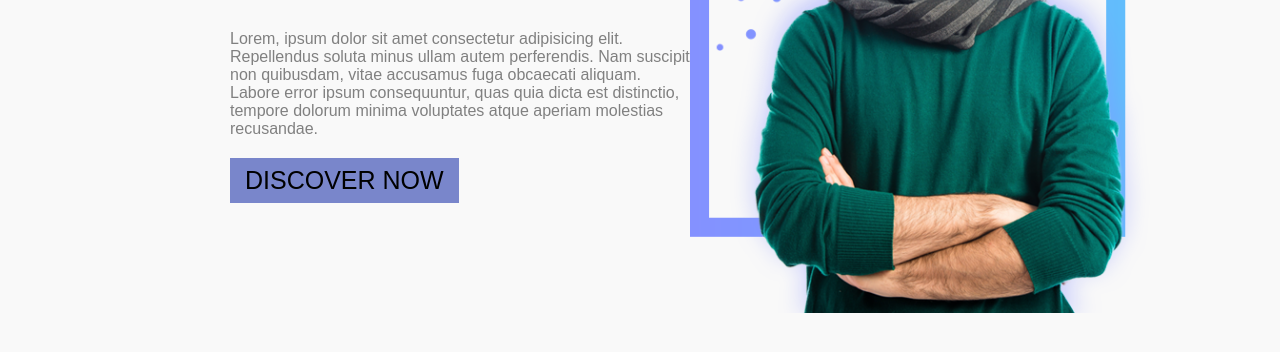
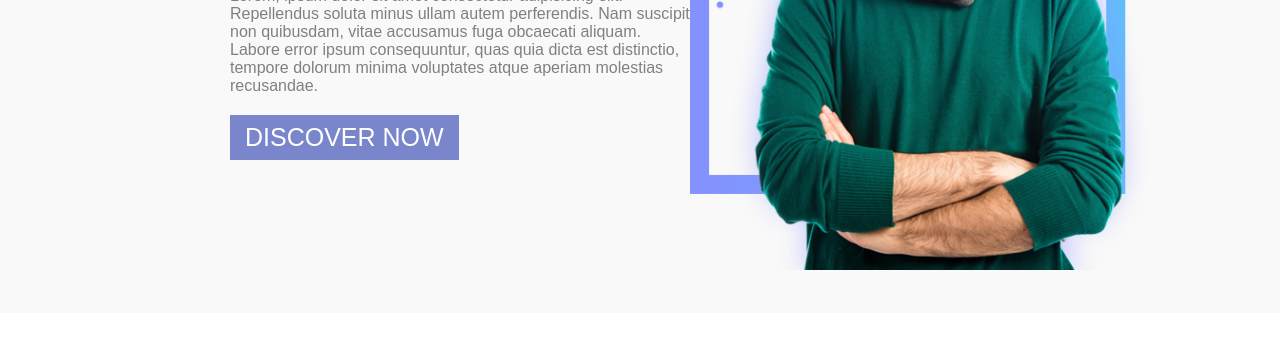
Before and after one commit to devlrakib/2nd-website, a plain HTML site: page index.html in a window 1280 px wide. Shown: the part 422-774 px from the top of the page. Drawn offline with Linux system fonts and the light colour scheme.

Commit message:
first commit

```diff
--- a/index.html
+++ b/index.html
@@ -29,7 +29,7 @@
 
                                                                     <!-- Section One Start Now -->
 
-<section>
+<section class="section1">
     <div class="half1">
         <h3>THIS IS ME</h3>
         <h1 style="font-size: 80px;">PHILIP GILBERT</h1>
@@ -42,5 +42,15 @@
     </div>
 </section>
 
+                                                                   <!-- Section One End -->
+                                                                   <!-- Section Two Start -->
+
+
+<section>
+
+</section>
+
+                                                                   <!-- Section Two End -->
+
 </body>
 </html>
--- a/style.css
+++ b/style.css
@@ -59,10 +59,10 @@ header .navbar ul li a:hover{
                                                                     /* Heading Tag CSS END */
 
                                                                     /* Section One Start Style */
-section{
+    .section1{
     background-color: #f9f9f9;
     width: 100%;
-    height: 750px;
+    height: 665px;
     display: flex;
     justify-content: space-between;
     align-items: center;
@@ -106,5 +106,6 @@ section{
     padding: 8px 15px;
     border: none;
     background-color:#7986CB;
+    color: white;
     font-size: 25px;
 }
```
Also changed, not shown: Images/man2.webp (added).
